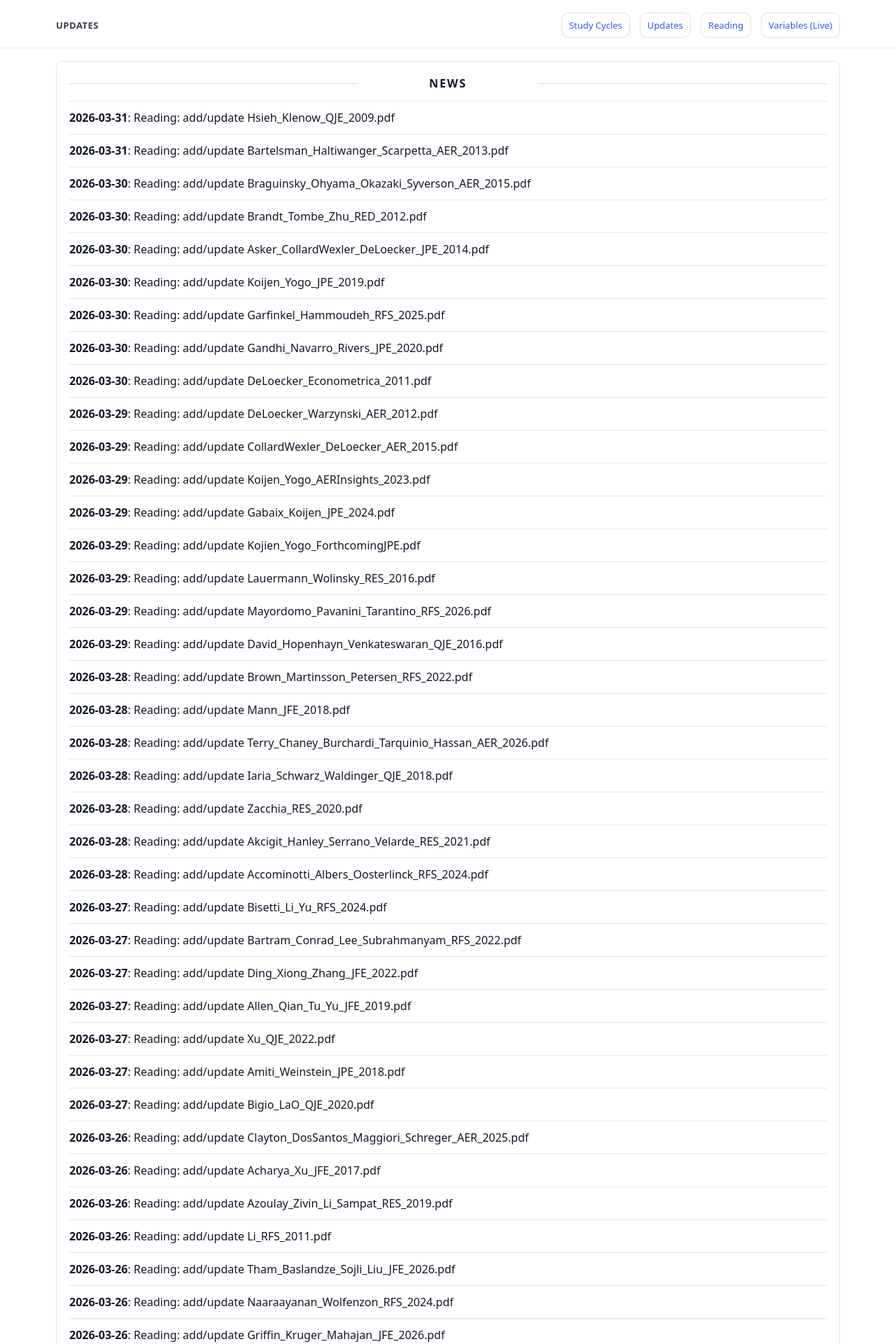
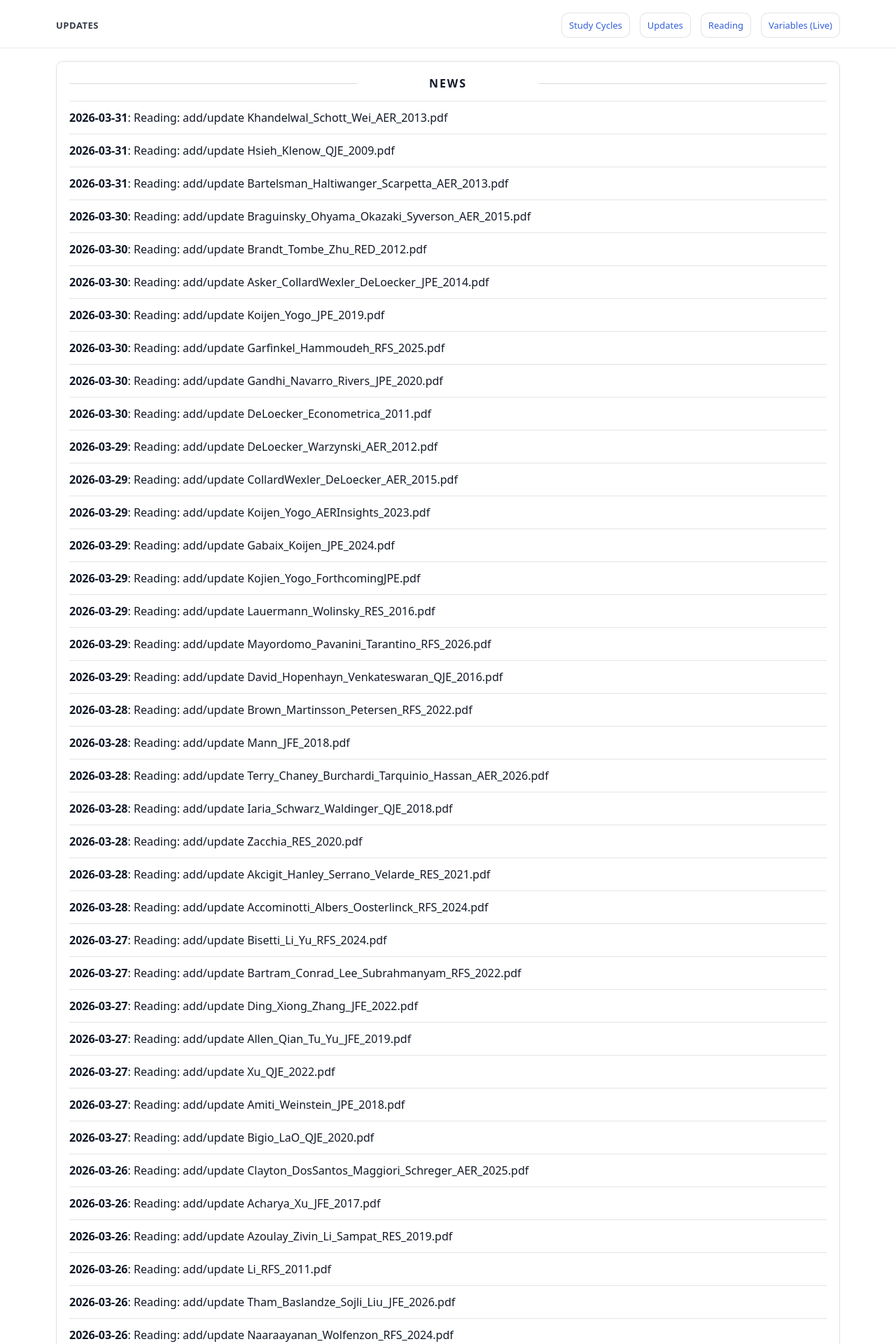
Before and after one commit to yaxinzn/study-archive, a Jekyll site: the page built from updates/index.md, in a window 1280 px wide. Shown: the top 1920 px of the page at 70% size. Built offline with Jekyll 4.4.1, drawn with Linux system fonts in a browser that asks for light colours; some of the changed text lies outside the part shown.

Commit message:
chore: update NEWS feed

```diff
--- a/_data/news.yml
+++ b/_data/news.yml
@@ -1,4 +1,7 @@
 # Auto-generated update history (sorted newest -> oldest). Do not edit manually.
+- ts: "1774954384"
+  date: "2026-03-31"
+  title: "Reading: add/update Khandelwal_Schott_Wei_AER_2013.pdf"
 - ts: "1774953650"
   date: "2026-03-31"
   title: "Reading: add/update Hsieh_Klenow_QJE_2009.pdf"
```
